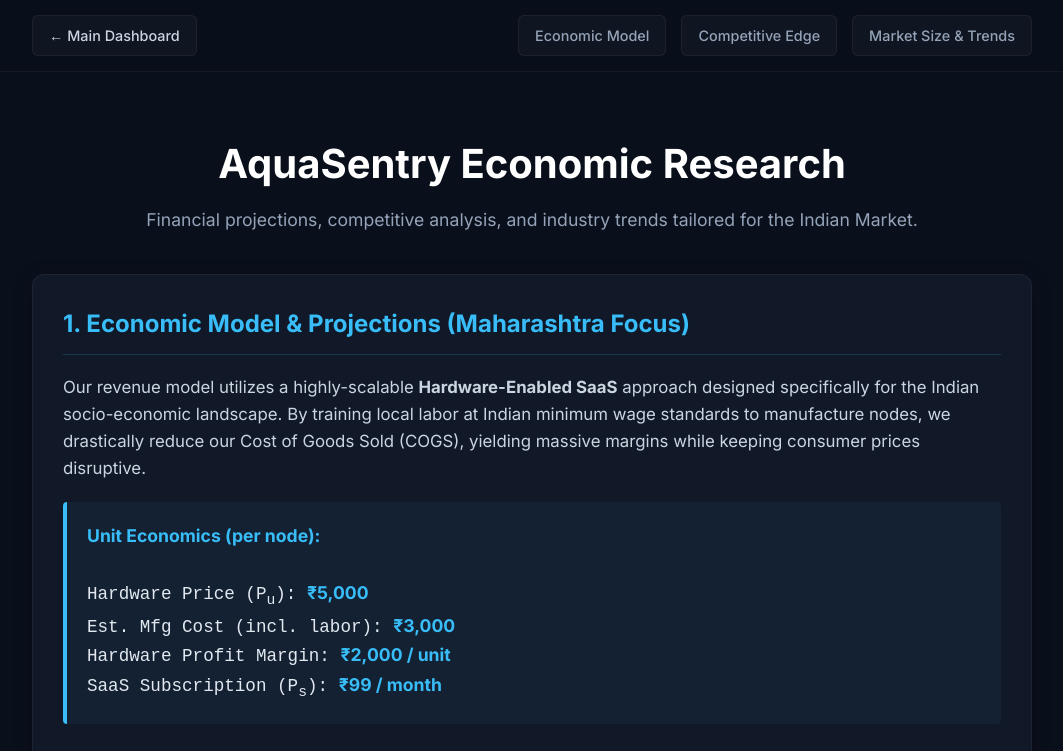
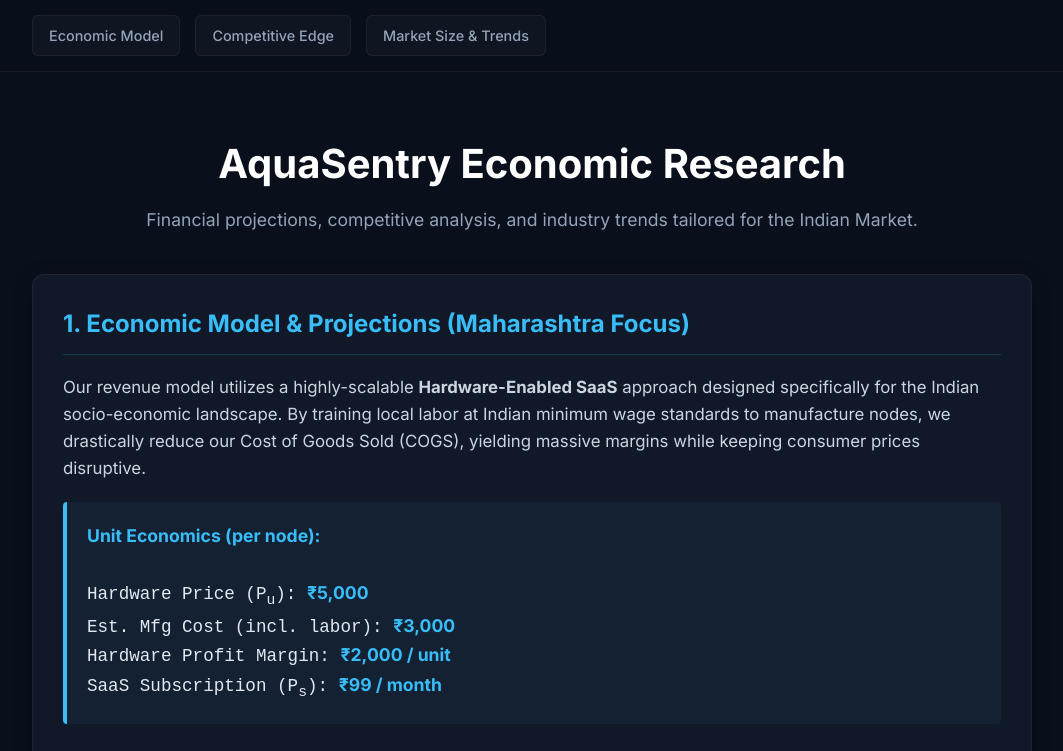
Before and after one commit to vatsalmathur/New-Arsenic-Sensor, a plain HTML site: page frontend/market-research.html in a window 1280 px wide. Shown: the top 751 px of the page, without its empty margins (108-1171 px from the left). Drawn offline with nearby package versions, Linux system fonts and the light colour scheme.

Commit message:
Remove Main Dashboard back button from market research page

```diff
--- a/frontend/market-research.html
+++ b/frontend/market-research.html
@@ -179,7 +179,6 @@
     <!-- Sticky Top Navigation -->
     <header class="top-header">
         <nav class="page-nav">
-            <a href="/" class="back-btn">← Main Dashboard</a>
             <a href="#section-model">Economic Model</a>
             <a href="#section-competition">Competitive Edge</a>
             <a href="#section-industry">Market Size & Trends</a>
```
